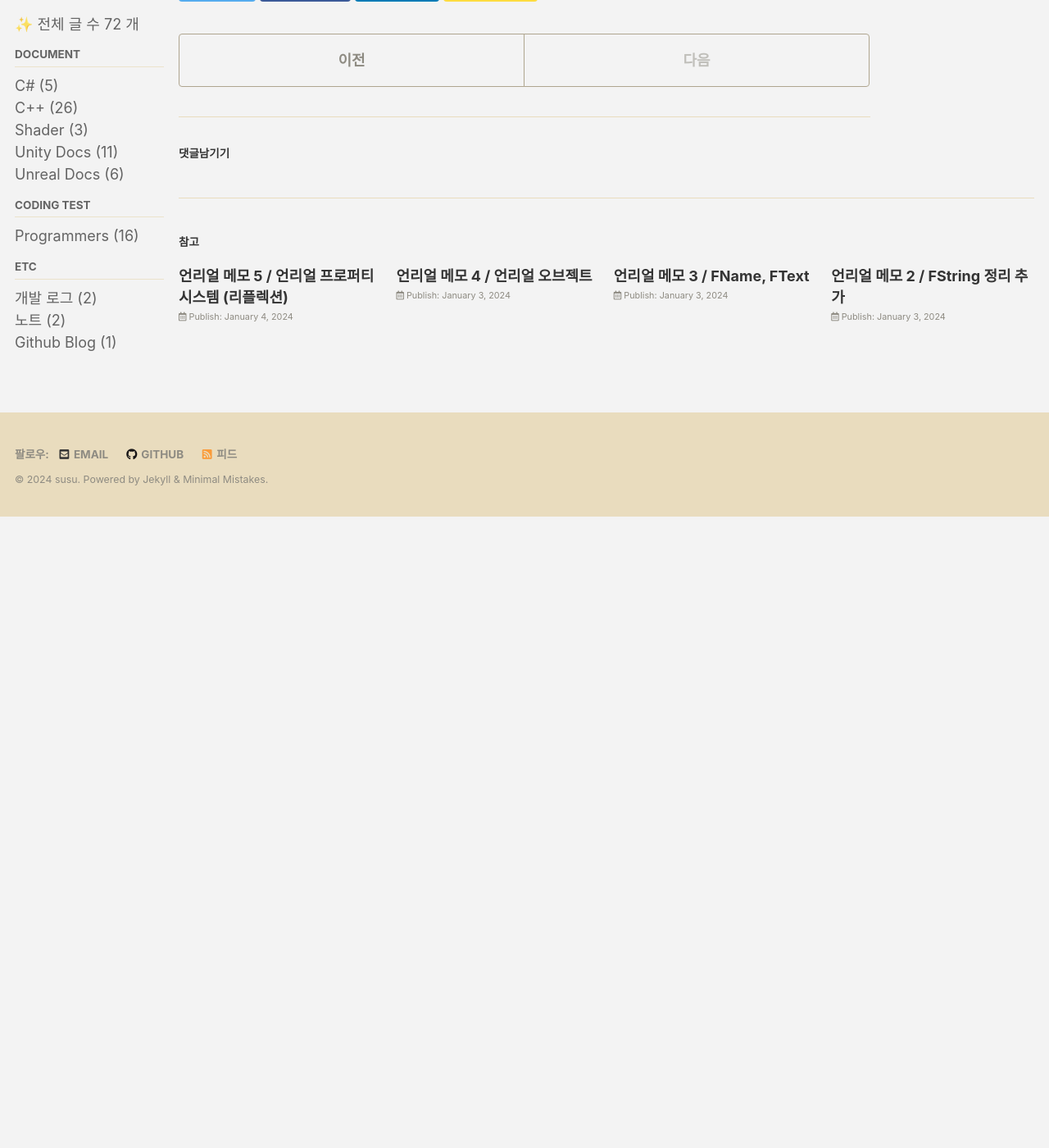
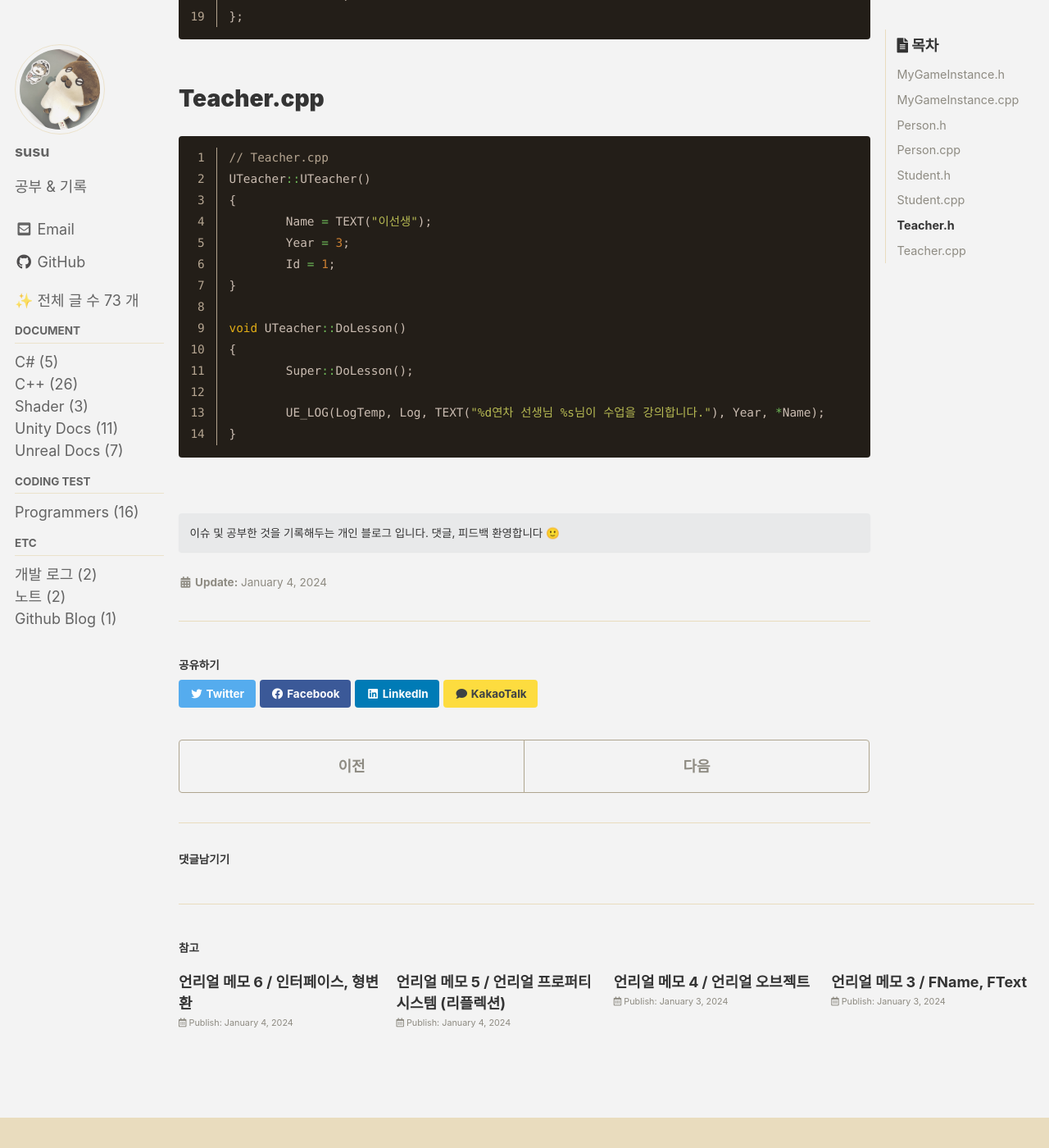
Before and after one commit to eggmong/eggmong.github.io, a Jekyll site: the page built from _posts/UnrealDocs/2024-01-04-2-Unreal-Reflection.md, in a window 1280 px wide and 1400 px high, scrolled down 6015 px. Shown: the whole window at 82% size. Built offline with Jekyll 4.4.1, drawn with Linux system fonts in a browser that asks for light colours; cached includes are drawn as plain includes; some web fonts are replaced; comment, search, counter and statistics services are not loaded; before the commit the page ends 6645 px from its top, so only the background shows below that; part of the change alters nothing that is shown; some of the changed text lies outside the part shown.

Commit message:
언리얼 인터페이스 공부

````diff
--- a/_posts/UnrealDocs/2024-01-04-2-Unreal-Reflection.md
+++ b/_posts/UnrealDocs/2024-01-04-2-Unreal-Reflection.md
@@ -23,6 +23,9 @@ last_modified_at: 2024-01-04
 - SetValue_InContainer
 - ProcessEvent
 
+
+# MyGameInstance.h
+
 ```cpp
 // MyGameInstance.h
 #pragma once
@@ -45,6 +48,8 @@ private:
 	FString SchoolName;
 };
 ```
+
+# MyGameInstance.cpp
 
 ```cpp
 #include "MyGameInstance.h"         // 메인 인스턴스의 헤더가 항상 위에 있게..
@@ -96,6 +101,8 @@ void UMyGameInstance::Init()
 
 ***
 
+# Person.h
+
 ```cpp
 // Person.h
 #pragma once
@@ -128,6 +135,8 @@ private:
 };
 ```
 
+# Person.cpp
+
 ```cpp
 // Person.cpp
 #include "Person.h"
@@ -154,6 +163,10 @@ void UPerson::SetName(const FString& InName)
 }
 ```
 
+***
+
+# Student.h
+
 ```cpp
 // Student.h
 #pragma once
@@ -177,6 +190,8 @@ private:
 };
 ```
 
+# Student.cpp
+
 ```cpp
 // Student.cpp
 #include "Student.h"
@@ -195,6 +210,10 @@ void UStudent::DoLesson()
 	UE_LOG(LogTemp, Log, TEXT("%d학년 %d번 %s님이 수업을 듣습니다"), Year, Id, *Name);
 }
 ```
+
+***
+
+# Teacher.h
 
 ```cpp
 // Teacher.h
@@ -218,6 +237,8 @@ private:
 };
 ```
 
+# Teacher.cpp
+
 ```cpp
 // Teacher.cpp
 UTeacher::UTeacher()
--- /dev/null
+++ b/_posts/UnrealDocs/2024-01-04-3-Unreal-Interface.md
@@ -0,0 +1,316 @@
+---
+title:  "언리얼 메모 6 / 인터페이스, 형변환"
+expert: "인터페이스, Interface"
+
+categories:
+  - UnrealDocs
+tags:
+  - [Unreal, Game Engine]
+
+toc: true
+toc_sticky: true
+
+date: 2024-01-04
+last_modified_at: 2024-01-04
+---
+
+<br>
+
+언리얼 엔진에서 게임 컨텐츠를 구성하는 오브젝트의 설계 예시
+- 월드에 배치되는 모든 오브젝트 (안 움직이는 오브젝트 포함. Actor)
+- 움직이는 오브젝트 (Pawn)
+- 길찾기 시스템을 <b>반드시</b> 사용하면서 움직이는 오브젝트
+  - INavAgentInterface 인터페이스를 구현한 Pawn
+
+
+# 언리얼 C++ 인터페이스 특징
+
+- 인터페이스를 생성하면 두 개의 클래스가 생성됨
+  - `U`로 시작하는 타입 클래스
+  - `I`로 시작하는 인터페이스 클래스
+- <b>객체를 설계할 때</b> `I` 인터페이스 클래스를 사용
+  - `U`타입 클래스 정보는 런타임에서 인터페이스 구현 여부를 파악하는 용도로 사용됨
+  - 실제로 `U`타입 클래스에서 작업할 일은 <b>없음</b>
+  - 인터페이스에 관련된 구성 및 구현은 `I`인터페이스 클래스에서 진행
+- C++ 인터페이스의 특징
+  - 추상 타입으로만 선언할 수 있는 Java, C#과 달리 언리얼은 <b>인터페이스에도 구현 가능</b>
+
+- 클래스가 반드시 구현해야 하는 기능을 지정하는데에 사용해보자
+
+
+
+# MyGameInstance.h
+
+```cpp
+#pragma once
+
+#include "CoreMinimal.h"
+#include "Engine/GameInstance.h"
+#include "MyGameInstance.generated.h"
+
+UCLASS()
+class UNREALINTERFACE_API UMyGameInstance : public UGameInstance
+{
+	GENERATED_BODY()
+
+public:
+	UMyGameInstance();
+	virtual void Init() override;
+
+private:
+	UPROPERTY()
+	FString SchoolName;
+};
+```
+
+# MyGameInstance.cpp
+
+```cpp
+#include "MyGameInstance.h"
+#include "Student.h"
+#include "Teacher.h"
+#include "Staff.h"
+
+UMyGameInstance::UMyGameInstance()
+{
+	SchoolName = TEXT("Default 대학교");
+}
+
+void UMyGameInstance::Init()
+{
+	Super::Init();
+
+	TArray<UPerson*> Persons = {
+		NewObject<UStudent>(), NewObject<UTeacher>(), NewObject<UStaff>()
+	};
+
+	for (const auto Person : Persons)
+	{
+		UE_LOG(LogTemp, Log, TEXT("구성원 이름 : %s"), *Person->GetName());
+	}
+
+	for (const auto Person : Persons)
+	{
+		ILessonInterface* LessonInterface = Cast<ILessonInterface>(Person);
+
+		if (LessonInterface)	// 형변환 성공, 인터페이스 갖고있다는 소리
+		{
+			UE_LOG(LogTemp, Log, TEXT("%s님은 수업에 참여할 수 있습니다."), *Person->GetName());
+			LessonInterface->DoLesson();
+		}
+		else
+		{
+			UE_LOG(LogTemp, Log, TEXT("%s님은 수업에 참여할 수 없습니다."), *Person->GetName());
+		}
+	}
+}
+```
+
+## Cast<>()
+
+> 💡 Cast 함수로 인터페이스 갖고있으면 형변환해서 가져올 수 있다.
+
+***
+
+# LessonIntereface.h
+
+```cpp
+#pragma once
+
+#include "CoreMinimal.h"
+#include "UObject/Interface.h"
+#include "LessonInterface.generated.h"
+
+// This class does not need to be modified.
+UINTERFACE(MinimalAPI)
+class ULessonInterface : public UInterface
+{
+	GENERATED_BODY()
+};
+
+
+class UNREALINTERFACE_API ILessonInterface
+{
+	GENERATED_BODY()
+
+public:
+	virtual void DoLesson()
+	{
+		// 언리얼 인터페이스는 구현도 가능함! 비워두지 않아도 됨
+
+		UE_LOG(LogTemp, Log, TEXT("수업에 입장합니다."));
+	}
+};
+```
+
+## 언리얼 인터페이스는 내부 구현도 가능함
+
+cpp엔 딱히 구현 안했음. 스킵
+
+***
+
+# Person.h
+
+```cpp
+#pragma once
+
+#include "CoreMinimal.h"
+#include "UObject/NoExportTypes.h"
+#include "Person.generated.h"
+
+UCLASS()
+class UNREALINTERFACE_API UPerson : public UObject
+{
+	GENERATED_BODY()
+
+public:
+	UPerson();
+
+	// FORCEINLINE : 인라인 지정
+	FORCEINLINE FString& GetName() { return Name; }
+	FORCEINLINE void SetName(const FString& InName) { Name = InName; }
+
+protected:
+	UPROPERTY()
+	FString Name;
+};
+
+```
+
+## FORCEINLINE : 인라인 지정
+
+# Person.cpp
+
+```cpp
+#include "Person.h"
+
+UPerson::UPerson()
+{
+	Name = TEXT("홍길동");
+}
+```
+
+***
+
+# Student.h
+
+```cpp
+#pragma once
+
+#include "CoreMinimal.h"
+#include "Person.h"
+#include "LessonInterface.h"
+#include "Student.generated.h"
+
+UCLASS()
+class UNREALINTERFACE_API UStudent : public UPerson, public ILessonInterface
+{
+	GENERATED_BODY()
+
+public:
+	UStudent();
+
+	virtual void DoLesson() override;
+};
+```
+
+# Student.cpp
+
+```cpp
+UStudent::UStudent()
+{
+	Name = TEXT("이학생");
+}
+
+void UStudent::DoLesson()
+{
+	// 인터페이스에서 구현한 걸 출력하고 싶다면
+	// Super::DoLesson(); 떠올렸겠지만 아님...
+	// 학생의 부모는 Person임. LessonInterface가 아니라.
+	// 이렇게 작성
+	ILessonInterface::DoLesson();
+
+	UE_LOG(LogTemp, Log, TEXT("%s님은 공부합니다."), *Name);
+}
+```
+
+## 인터페이스의 함수 호출 방법
+
+> 💡 인터페이스에서 구현한 걸 출력하고 싶다면
+> Super::DoLesson(); 떠올렸겠지만 아님...
+> 학생의 부모는 Person임. LessonInterface가 아니라.
+> `ILessonInterface::DoLesson();`
+
+***
+
+# Teacher.h
+
+```cpp
+#pragma once
+
+#include "CoreMinimal.h"
+#include "Person.h"
+#include "LessonInterface.h"
+#include "Teacher.generated.h"
+
+UCLASS()
+class UNREALINTERFACE_API UTeacher : public UPerson, public ILessonInterface
+{
+	GENERATED_BODY()
+
+public:
+	UTeacher();
+
+	virtual void DoLesson() override;
+};
+```
+
+# Teacher.cpp
+
+```cpp
+#include "Teacher.h"
+
+UTeacher::UTeacher()
+{
+	Name = TEXT("이선생");
+}
+
+void UTeacher::DoLesson()
+{
+	ILessonInterface::DoLesson();
+
+	UE_LOG(LogTemp, Log, TEXT("%s님은 가르칩니다."), *Name);
+}
+```
+
+***
+
+# Staff.h
+
+```cpp
+#pragma once
+
+#include "CoreMinimal.h"
+#include "Person.h"
+#include "Staff.generated.h"
+
+UCLASS()
+class UNREALINTERFACE_API UStaff : public UPerson
+{
+	GENERATED_BODY()
+
+public:
+	UStaff();
+};
+```
+
+# Staff.cpp
+
+```cpp
+#include "Staff.h"
+
+UStaff::UStaff()
+{
+	Name = TEXT("이직원");
+}
+```
````
